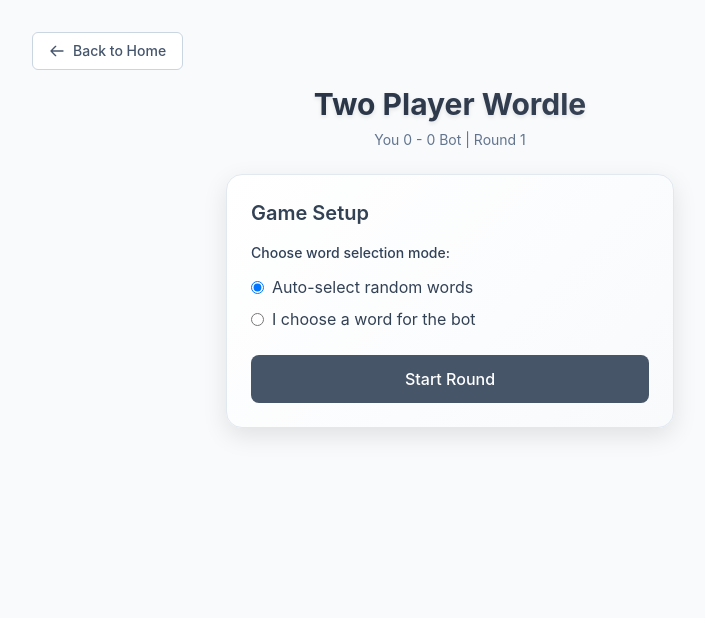
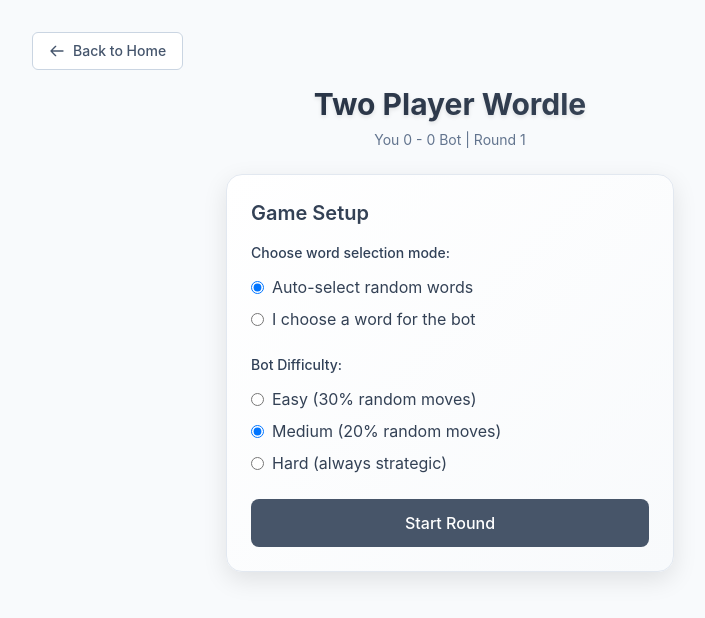
Before and after one commit to nc-poon/wordleClone, a Next.js app: page /game/multiplayer in a window 1280 px wide. Shown: the top 618 px of the page, without its empty margins (190-895 px from the left). Built offline with nearby package versions, Linux system fonts and the light colour scheme.

Commit message:
'addded difficulty levels to bot'

```diff
--- a/app/multiplayer/page.tsx
+++ b/app/multiplayer/page.tsx
@@ -11,6 +11,7 @@ import {
   getRandomWord,
   isValidWord,
   isCorrectLength,
+  BotDifficulty,
 } from "@/utils/wordleUtils";
 import { createKeyboardHandler } from "@/utils/shared/keyboardUtils";
 import {
@@ -53,8 +54,9 @@ export default function MultiplayerWordle() {
   const [isScoreLoaded, setIsScoreLoaded] = useState(false);
   const [countdown, setCountdown] = useState(WORD_SELECTION_TIME);
   const [nextRoundCountdown, setNextRoundCountdown] = useState(0);
+  const [botDifficulty, setBotDifficulty] = useState<BotDifficulty>('medium');
   const customWordRef = useRef("");
-  const smartBot = useRef(new SmartBot());
+  const smartBot = useRef(new SmartBot('medium'));
   const lastKeyPressRef = useRef<string>("");
   const lastKeyTimeRef = useRef<number>(0);
   const timersRef = useRef<{
@@ -498,6 +500,12 @@ export default function MultiplayerWordle() {
     setCustomWord("");
   }, []);
 
+  // Handle difficulty change
+  const handleDifficultyChange = useCallback((difficulty: BotDifficulty) => {
+    setBotDifficulty(difficulty);
+    smartBot.current.setDifficulty(difficulty);
+  }, []);
+
   // Skip word selection and start playing
   const skipWordSelection = useCallback(() => {
     if (timersRef.current.wordSelection) {
@@ -602,6 +610,44 @@ export default function MultiplayerWordle() {
                   className="mr-2"
                 />
                 I choose a word for the bot
+              </label>
+            </div>
+          </div>
+
+          <div className="mb-6">
+            <label className="block text-sm font-medium text-slate-700 mb-3">
+              Bot Difficulty:
+            </label>
+            <div className="space-y-2">
+              <label className="flex items-center">
+                <input
+                  type="radio"
+                  value="easy"
+                  checked={botDifficulty === "easy"}
+                  onChange={(e) => handleDifficultyChange(e.target.value as BotDifficulty)}
+                  className="mr-2"
+                />
+                Easy (30% random moves)
+              </label>
+              <label className="flex items-center">
+                <input
+                  type="radio"
+                  value="medium"
+                  checked={botDifficulty === "medium"}
+                  onChange={(e) => handleDifficultyChange(e.target.value as BotDifficulty)}
+                  className="mr-2"
+                />
+                Medium (20% random moves)
+              </label>
+              <label className="flex items-center">
+                <input
+                  type="radio"
+                  value="hard"
+                  checked={botDifficulty === "hard"}
+                  onChange={(e) => handleDifficultyChange(e.target.value as BotDifficulty)}
+                  className="mr-2"
+                />
+                Hard (always strategic)
               </label>
             </div>
           </div>
--- a/utils/wordleUtils.ts
+++ b/utils/wordleUtils.ts
@@ -152,18 +152,22 @@ export function calculateScore(guesses: string[], target: string): number {
 }
 
 
+export type BotDifficulty = 'easy' | 'medium' | 'hard';
+
 export class SmartBot {
     private correctLetters: { [pos: number]: string } = {};
     private presentLetters: Set<string> = new Set();
     private absentLetters: Set<string> = new Set();
     private triedPositions: Map<string, Set<number>> = new Map();
     private guessHistory: string[] = [];
+    private difficulty: BotDifficulty;
 
     // Track letter frequency constraints
     private letterMinCount: Map<string, number> = new Map(); // minimum known count
     private letterMaxCount: Map<string, number> = new Map(); // maximum possible count
 
-    constructor() {
+    constructor(difficulty: BotDifficulty = 'medium') {
+        this.difficulty = difficulty;
         this.reset();
     }
 
@@ -175,6 +179,12 @@ export class SmartBot {
         this.guessHistory = [];
         this.letterMinCount = new Map();
         this.letterMaxCount = new Map();
+    }
+
+    // Change bot difficulty
+    setDifficulty(difficulty: BotDifficulty) {
+        this.difficulty = difficulty;
+        console.log(`SmartBot difficulty set to: ${difficulty}`);
     }
 
     // Generate best first guess (vowel-heavy strategy)
@@ -294,6 +304,18 @@ export class SmartBot {
 
     // Build a strategic guess based on known information
     private buildStrategicGuess(): string {
+        // Check if bot should skip analysis based on difficulty
+        const skipChances = {
+            'easy': 0.3,   // 30% chance to skip analysis
+            'medium': 0.2, // 20% chance to skip analysis
+            'hard': 0.0    // 0% chance to skip analysis
+        };
+
+        if (Math.random() < skipChances[this.difficulty]) {
+            console.log(`SmartBot (${this.difficulty}) making random guess`);
+            return getRandomWord();
+        }
+
         const guess = ['', '', '', '', ''];
         const usedLetters = new Map<string, number>(); // track count of each letter used
 
```
